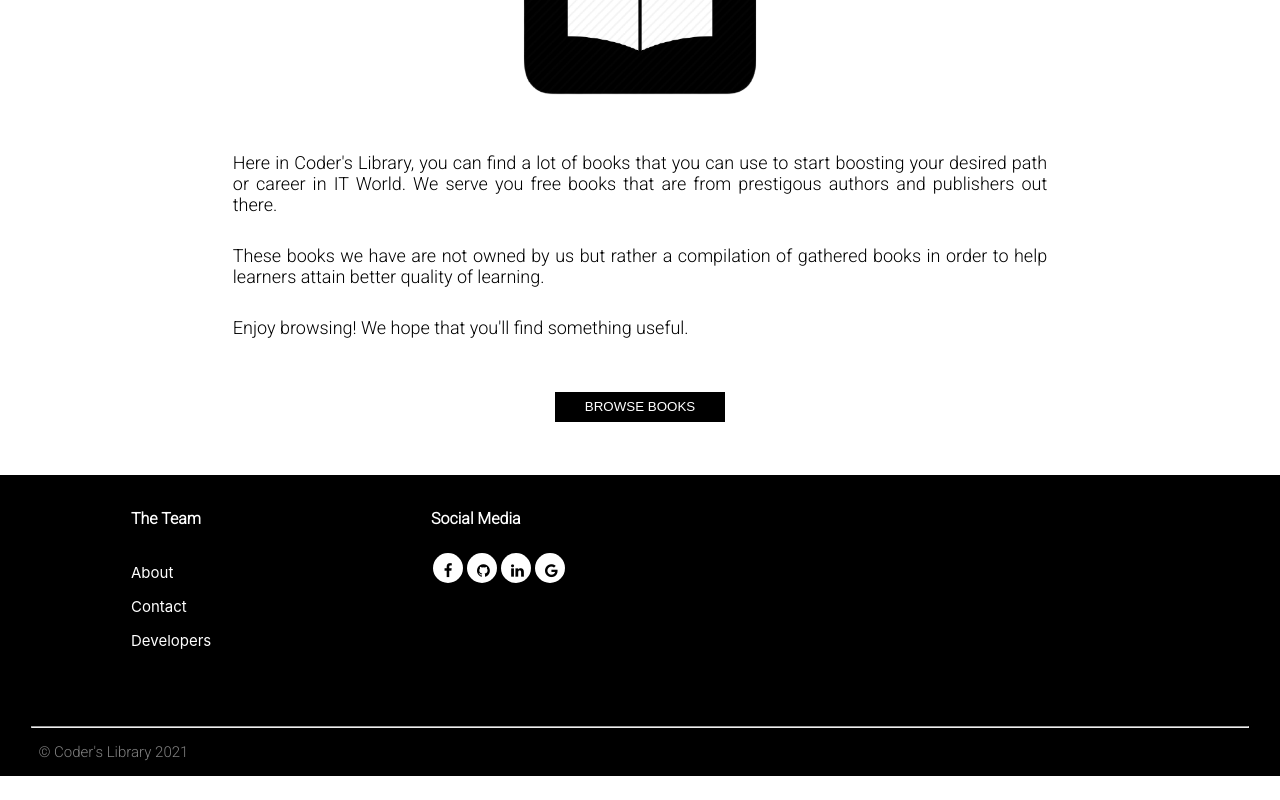
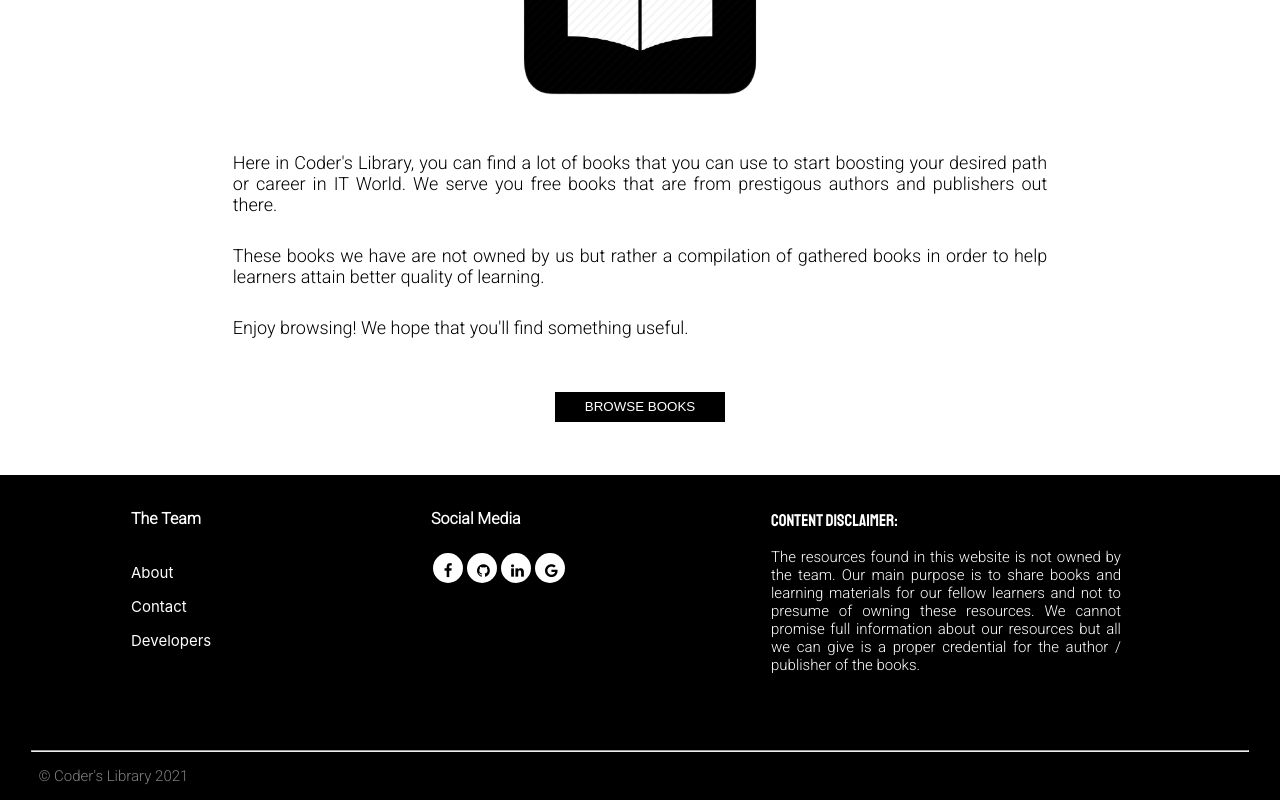
Before and after one commit to PaoloGuimalan/coderslibrary, a React (Create React App) app: page / in a window 1280 px wide. Shown: the part 409-1209 px from the top of the page. Before the commit the page ends 1185 px from the top, so only its background shows below. Built offline with nearby package versions, Linux system fonts and the light colour scheme.

Commit message:
first commit

```diff
--- a/public/index.html
+++ b/public/index.html
@@ -18,6 +18,9 @@
     <link rel="preconnect" href="https://fonts.gstatic.com" crossorigin>
     <link href="https://fonts.googleapis.com/css2?family=Roboto:wght@300&display=swap" rel="stylesheet">
     <link rel="stylesheet" href="https://cdnjs.cloudflare.com/ajax/libs/font-awesome/4.7.0/css/font-awesome.min.css">
+    <link rel="preconnect" href="https://fonts.googleapis.com">
+    <link rel="preconnect" href="https://fonts.gstatic.com" crossorigin>
+    <link href="https://fonts.googleapis.com/css2?family=Staatliches&display=swap" rel="stylesheet">
     <title>Coder's Library</title>
   </head>
   <body>
--- a/src/App.css
+++ b/src/App.css
@@ -48,6 +48,24 @@
   padding-left: 10vw;
   width: 340px;
   margin-bottom: 50px;
+}
+
+#tbl_disclaimer{
+  padding-left: 10vw;
+  margin-bottom: 50px;
+}
+
+#label_f_u{
+  font-size: 17px;
+  font-family: 'Staatliches', cursive;
+}
+
+#label_f_c{
+  font-size: 15px;
+  font-family: 'Comfortaa', cursive;
+  font-family: 'Roboto', sans-serif;
+  text-align: justify;
+  width: 350px;
 }
 
 #copyright{
--- a/src/App.js
+++ b/src/App.js
@@ -73,6 +73,18 @@ function App() {
               </tbody>
             </table>
           </li>
+          <li>
+            <table id='tbl_disclaimer'>
+              <tbody>
+                <tr>
+                  <td>
+                    <p id='label_f_u'>CONTENT DISCLAIMER:</p>
+                    <p id='label_f_c'>The resources found in this website is not owned by the team. Our main purpose is to share books and learning materials for our fellow learners and not to presume of owning these resources. We cannot promise full information about our resources but all we can give is a proper credential for the author / publisher of the books.</p>
+                  </td>
+                </tr>
+              </tbody>
+            </table>
+          </li>
         </ul>
         <hr id='hr_footer'></hr>
         <p id='copyright'>© Coder's Library 2021</p>
```
